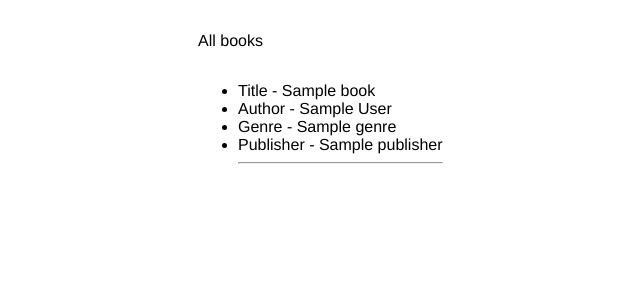
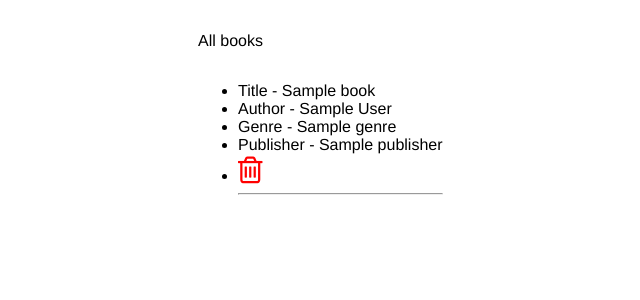
Before and after one commit to br1Pod/wk4d3_book_list, a Flask app: page /books in a window 1280 px wide. Shown: the part 52-352 px from the top of the page, without its empty margins (292-932 px from the left). Run offline with Flask 2, Linux system fonts and the light colour scheme; a database or web service that is not in the repository returns one stand-in record (values such as "Sample title"); some libraries are stand-ins or nearby versions.

Commit message:
Delete button added

```diff
--- a/one_to_many_start/templates/books/index.html
+++ b/one_to_many_start/templates/books/index.html
@@ -9,6 +9,13 @@
         <li>Author - {{book.author.full_name()}} </li>
         <li>Genre - {{book.genre}} </li>
         <li>Publisher - {{book.publisher}} </li>
+        <li>
+            <form class = "delete-form" action = "/books/{{book.id}}/delete" method="post">
+                <button class="trash-button">
+                    <i class="fa fa-trash-o fa-3x" style="color:red" aria-hidden="true"></i>
+                </button>
+            </form>
+        </li>
         <hr>
     {% endfor %}
 </ul>
```
